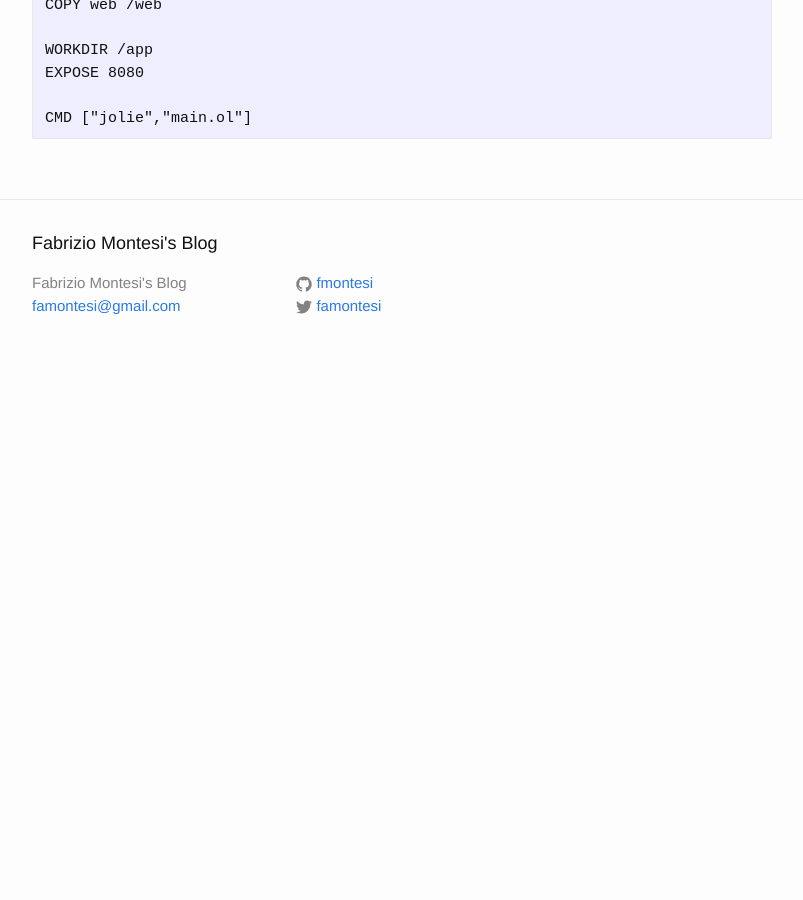
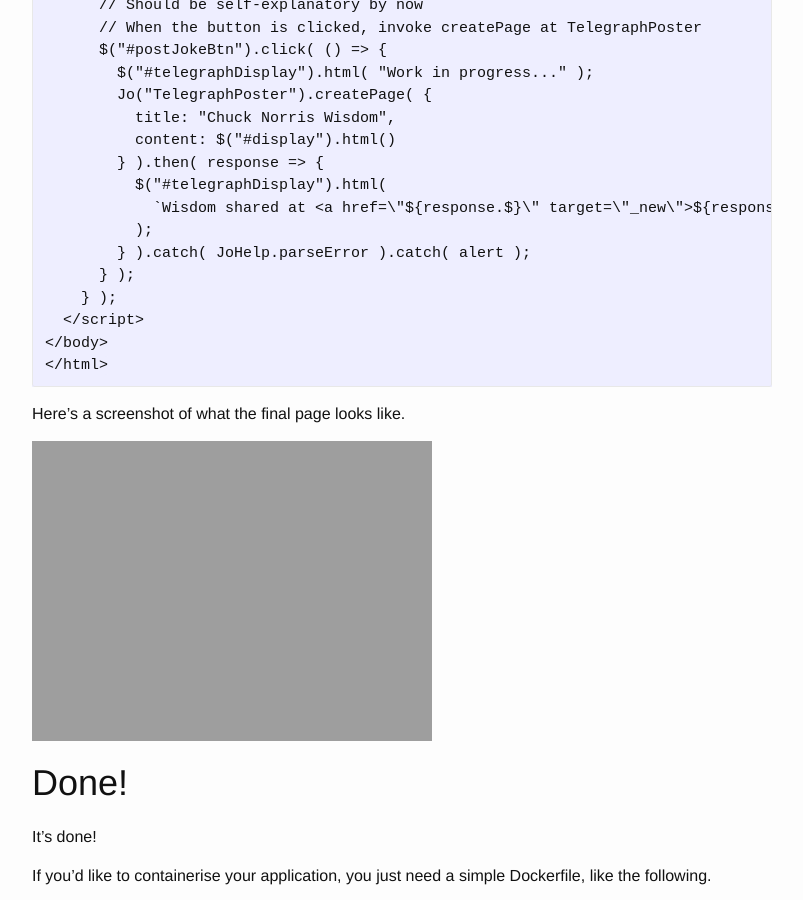
Before and after one commit to fmontesi/fmontesi.github.io, a Jekyll site: the page built from _posts/2018-08-16-jo.md, in a window 1280 px wide and 900 px high, scrolled down 8665 px. Shown: the whole window, without its empty margins (238-1041 px from the left). Built offline with Jekyll 4.4.1, drawn with Linux system fonts in a browser that asks for light colours; before the commit the page ends 9042 px from its top, so only the background shows below that; part of the change alters nothing that is shown; some of the changed text lies outside the part shown.

Commit message:
Screenshots.

````diff
--- a/_posts/2018-08-16-jo.md
+++ b/_posts/2018-08-16-jo.md
@@ -136,6 +136,7 @@ Leonardo started
 
 Go to [http://localhost:8080/](http://localhost:8080/) with your web browser. You should see the "Hello, World!" message we wrote in `web/index.html`.
 
+![Hello, World!]({{ site.url }}/assets/jo-demo-chuck/hello_world.png)
 
 # Adding services
 
@@ -231,7 +232,9 @@ and jQuery to interact with the DOM (but you can use any other framework you lik
 </html>
 ```
 
-Clicking the button "Get me a Chuck joke!" will fetch a Chuck Norris joke from [https://api.chucknorris.io/](https://api.chucknorris.io/) for us.
+Clicking the button "Get me a Chuck joke!" will fetch a Chuck Norris joke from [https://api.chucknorris.io/](https://api.chucknorris.io/) for us. I got this joke:
+
+![Chuck Norris is no joke]({{ site.url }}/assets/jo-demo-chuck/joke1.png)
 
 
 ## Internal services
@@ -380,6 +383,10 @@ So now we have a new service TelegraphPoster that the webpage can invoke to post
 </html>
 ```
 
+Here's a screenshot of what the final page looks like.
+
+![Now everybody knows]({{ site.url }}/assets/jo-demo-chuck/joke2.png)
+
 # Done!
 
 It's done!
````
